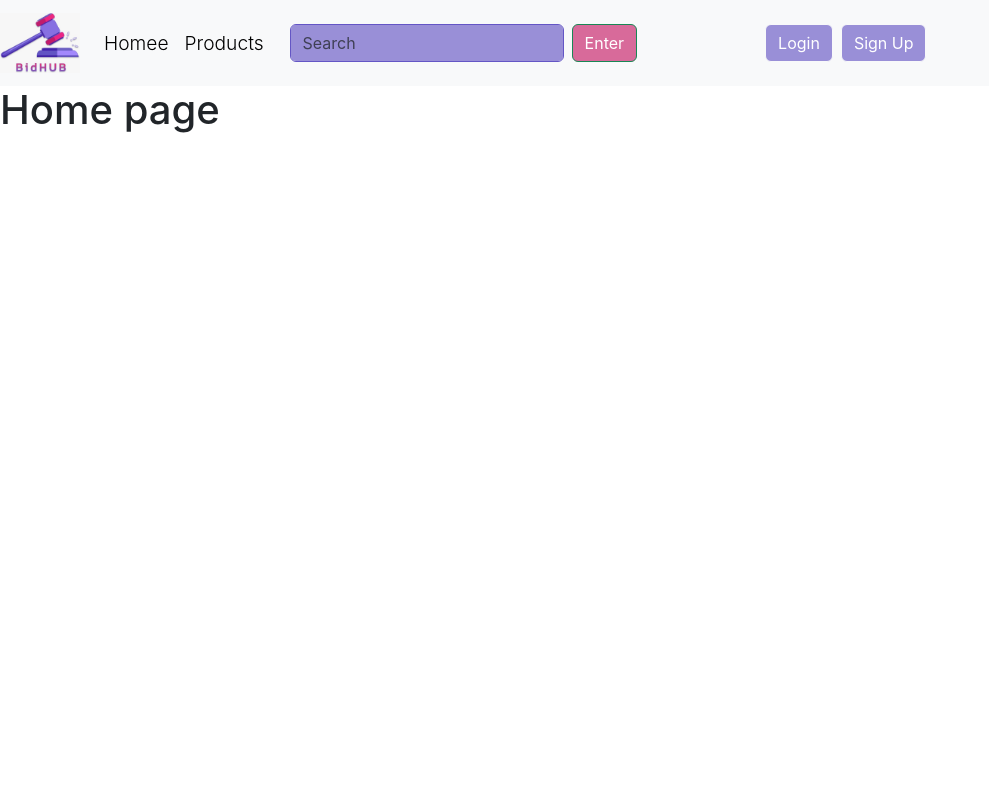
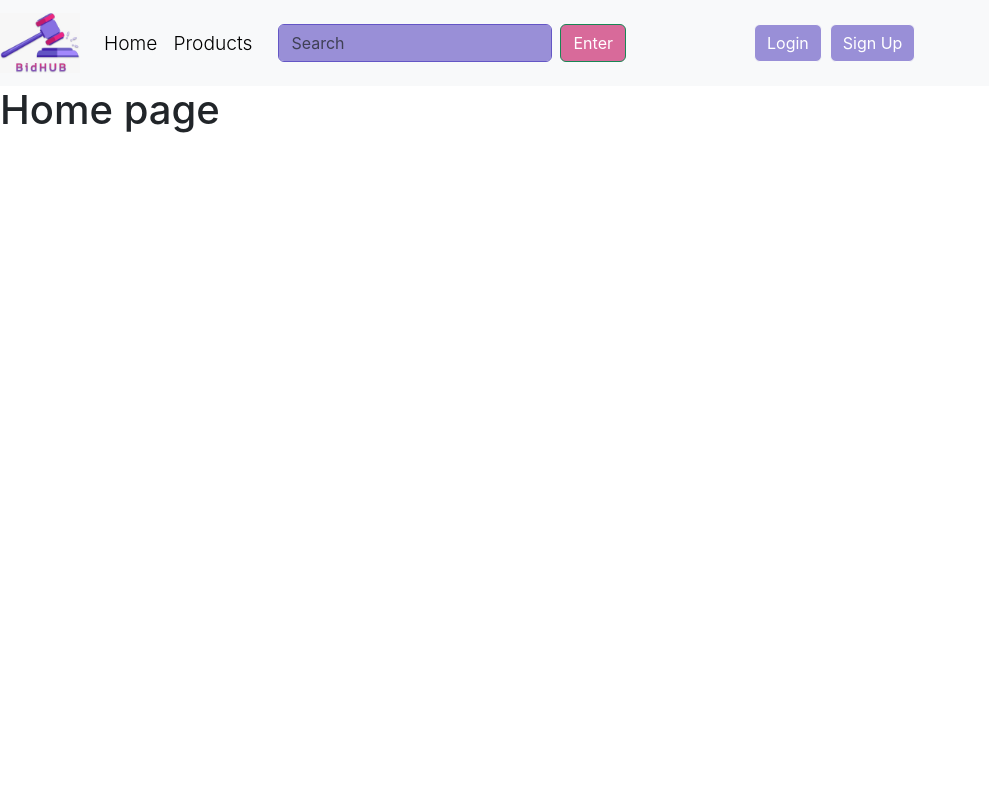
Before and after one commit to anand-harsh/landingpage, a React (Create React App) app: page / in a window 1280 px wide. Shown: the top 800 px of the page, without its empty margins (0-989 px from the left). Built offline with nearby package versions, Linux system fonts and the light colour scheme.

Commit message:
minor change

```diff
--- a/src/App.js
+++ b/src/App.js
@@ -21,7 +21,7 @@ function App() {
                 <div className="navbar navbar-light bg-light" id="navbarNavDropdown">
                   <ul className="navbar-nav">
                     <li className="nav-item">
-                      <a className="nav-link" aria-current="page" href="/">Homee</a>
+                      <a className="nav-link" aria-current="page" href="/">Home</a>
                     </li>
                     <li className="nav-item">
                       <a className="nav-link" href="/">Products</a>
```
